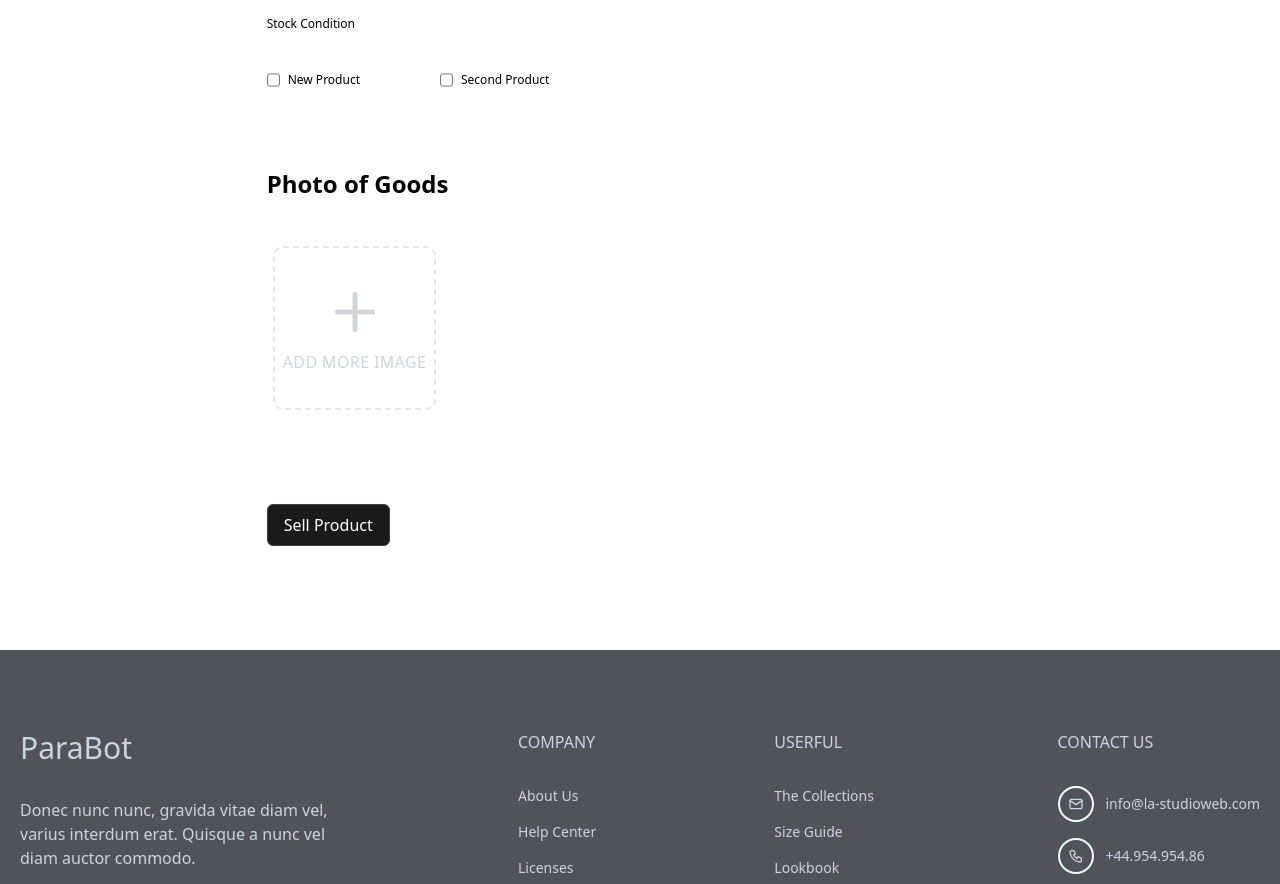
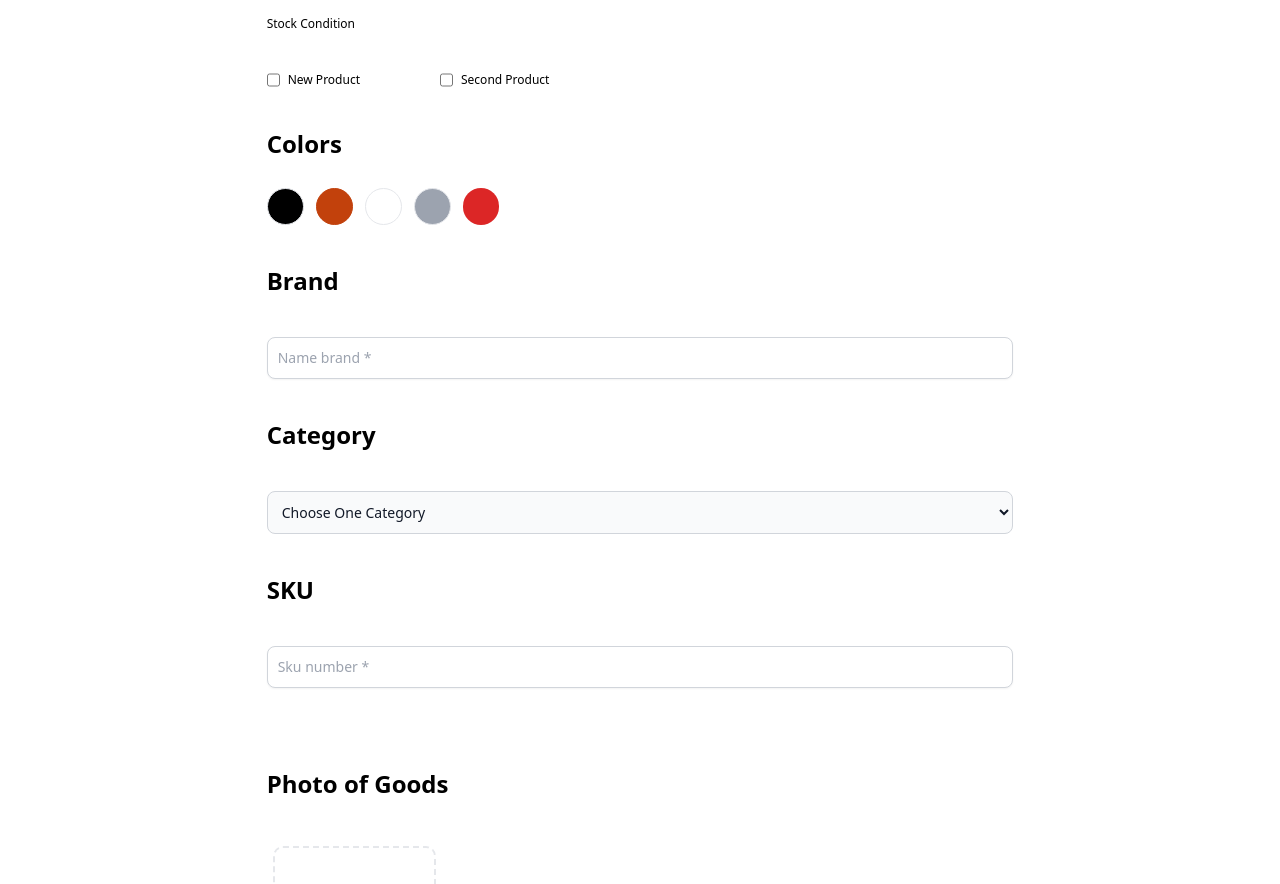
Before and after one commit to bimaap/fw9-parabot-frontend, a Next.js app: page /profile/add-product in a window 1280 px wide. Shown: the part 1120-2004 px from the top of the page. Built offline with nearby package versions, Linux system fonts and the light colour scheme.

Commit message:
fix: update add product pages

```diff
--- a/pages/profile/add-product/index.js
+++ b/pages/profile/add-product/index.js
@@ -1,7 +1,7 @@
 import { Formik, useFormik  } from 'formik';
 import Image from 'next/image';
 import React from 'react';
-import { FiPlus, FiTrash2 } from 'react-icons/fi';
+import { FiCheck, FiPlus, FiTrash2 } from 'react-icons/fi';
 import Banner from '../../../components/Banner';
 import Footer from '../../../components/Footer';
 import Header from '../../../components/Header';
@@ -20,9 +20,10 @@ const productSchema = Yup.object().shape({
     descProduct: Yup.string().required('Fields is requied.'),
     priceProduct: Yup.string().required('Fields is requied.'),
     stockProduct: Yup.string().required('Fields is requied.'),
+    brandProduct: Yup.string().required('Fields is requied.'),
 });
 
-const ProductForm = ({errors, handleSubmit, handleChange, image}) => {
+const ProductForm = ({errors, handleSubmit, handleChange, image, colorComponent}) => {
 
     const [moneyNumber, setMoneyNumber] = React.useState();
     return(
@@ -93,6 +94,53 @@ const ProductForm = ({errors, handleSubmit, handleChange, image}) => {
                                 </div>
                             </div>
                         </div>
+                        {colorComponent}
+                        <div className='flex flex-col gap-10'>
+                            <span className='text-black font-semibold text-2xl'>
+                                    Brand
+                            </span>
+                            <input
+                                type='text'
+                                name='brandProduct'
+                                className='shadow-sm bg-white border border-gray-300 text-gray-900 text-sm rounded-lg focus:ring-blue-500 focus:border-blue-500 block w-full p-2.5 dark:bg-gray-700 dark:border-gray-600 dark:placeholder-gray-400 dark:text-white dark:focus:ring-blue-500 dark:focus:border-blue-500 dark:shadow-sm-light'
+                                placeholder='Name brand *'
+
+                            />
+                            {errors.brandProduct ? <span className='text-red-600'>{errors.brandProduct}</span> : null}
+                        </div>
+                        <div className='flex flex-col gap-10'>
+                            <span className='text-black font-semibold text-2xl'>
+                                    Category
+                            </span>
+
+                            <select name='categoryId' className='bg-gray-50 border border-gray-300 text-gray-900 text-sm rounded-lg focus:ring-blue-500 focus:border-blue-500 block w-full p-2.5 dark:bg-gray-700 dark:border-gray-600 dark:placeholder-gray-400 dark:text-white dark:focus:ring-blue-500 dark:focus:border-blue-500'>
+                                <option selected>Choose One Category</option>
+                                <option value={'bed'}>Bed</option>
+                                <option value={'chair'}>Chair</option>
+                                <option value={'cupboard'}>Cupboard</option>
+                                <option value={'desk'}>Desk</option>
+                                <option value={'diningtable'}>Dining Table</option>
+                                <option value={'furniture'}>Furniture</option>
+                                <option value={'interior'}>Interior</option>
+                                <option value={'kitchen'}>Kitchen</option>
+                                <option value={'lamp'}>Lamp</option>
+                                <option value={'modern'}>Modern</option>
+                            </select>
+                            {errors.categoryId ? <span className='text-red-600'>{errors.categoryId}</span> : null}
+                        </div>
+                        <div className='flex flex-col gap-10'>
+                            <span className='text-black font-semibold text-2xl'>
+                                    SKU
+                            </span>
+                            <input
+                                type='text'
+                                name='skuNumber'
+                                className='shadow-sm bg-white border border-gray-300 text-gray-900 text-sm rounded-lg focus:ring-blue-500 focus:border-blue-500 block w-full p-2.5 dark:bg-gray-700 dark:border-gray-600 dark:placeholder-gray-400 dark:text-white dark:focus:ring-blue-500 dark:focus:border-blue-500 dark:shadow-sm-light'
+                                placeholder='Sku number *'
+
+                            />
+                            {errors.skuNumber ? <span className='text-red-600'>{errors.skuNumber}</span> : null}
+                        </div>
                     </div>
                     <div className='flex flex-col gap-10'>
                         <span className='text-black font-semibold text-2xl'>
@@ -124,9 +172,32 @@ function AddNewProduct() {
     const menuTab = ['Profile', 'My Product', 'Selling Product', 'My Order'];
     const linkTo = ['/profile/seller', '/profile/my-product', '/profile/add-product', '#'];
     const indexTab = 2;
+    const [isChecked, setIsChecked] = React.useState(0);
 
     const onSubmitProduct = (val, e) => {
-        // console.log(val);
+        let colorProduct;
+        switch (isChecked) {
+        case 1:
+            colorProduct='black';
+            break;
+        case 2:
+            colorProduct='brown';
+            break;
+        case 3:
+            colorProduct='white';
+            break;
+        case 4:
+            colorProduct='silver';
+            break;
+        case 5:
+            colorProduct='red';
+            break;
+        default:
+            colorProduct='';
+            break;
+        }
+        const data = {...val, images: arrImg, color: colorProduct};
+        console.log(data);
         // console.log(imgFile);
     };
     const deleteImg = (i)=>{
@@ -164,7 +235,7 @@ function AddNewProduct() {
                 </div>
             </div>
             <section>
-                <Formik onSubmit={onSubmitProduct} validationSchema={productSchema} initialValues={{nameProduct: '', descProduct: '', priceProduct: '', stockProduct: '', newProduct: false, secondProduct: false, imgProduct: null}}>
+                <Formik onSubmit={onSubmitProduct} initialValues={{nameProduct: '', descProduct: '', priceProduct: '', stockProduct: '', newProduct: false, secondProduct: false, imgProduct: null, brandProduct: '', categoryId: '', skuNumber: ''}}>
                     {(props)=><ProductForm {...props} image={
                         <div className='flex gap-3'>
                             {imgArr.map((e,i)=>{
@@ -217,7 +288,33 @@ function AddNewProduct() {
                                 {arrImg.length > 2 ? <span className='text-red-700'>Maximum uploud images</span> : null}
                             </div>
                         </div>
-                    } />}
+                    }
+                    colorComponent={
+                        <>
+                            <div>
+                                <span className='text-2xl font-semibold'>Colors</span>
+
+                                <div className='flex gap-3 mt-7'>
+                                    <div onClick={()=>setIsChecked(1)} className={`bg-black rounded-full border cursor-pointer ${isChecked != 1 ? 'p-[1.1rem]' : 'p-[0.8rem]'}`}>
+                                        {isChecked == 1? <FiCheck size={10} className='text-white'/> : null}
+                                    </div>
+                                    <div onClick={()=>setIsChecked(2)} className={`bg-orange-700 border border-orange-700 rounded-full cursor-pointer ${isChecked != 2 ? 'p-[1.1rem]' : 'p-[0.8rem]'}`}>
+                                        {isChecked == 2? <FiCheck size={10} className='text-white'/> : null}
+                                    </div>
+                                    <div onClick={()=>setIsChecked(3)} className={`bg-white border rounded-full cursor-pointer ${isChecked != 3 ? 'p-[1.1rem]' : 'p-[0.8rem]'}`}>
+                                        {isChecked == 3? <FiCheck size={10} className='text-black'/> : null}
+                                    </div>
+                                    <div onClick={()=>setIsChecked(4)} className={`bg-gray-400 border rounded-full cursor-pointer ${isChecked != 4 ? 'p-[1.1rem]' : 'p-[0.8rem]'}`}>
+                                        {isChecked == 4? <FiCheck size={10} className='text-black'/> : null}
+                                    </div>
+                                    <div onClick={()=>setIsChecked(5)} className={`bg-red-600 rounded-full cursor-pointer ${isChecked != 5 ? 'p-[1.1rem]' : 'p-[0.8rem]'}`}>
+                                        {isChecked == 5? <FiCheck size={10} className='text-white'/> : null}
+                                    </div>
+                                </div>
+                            </div>
+                        </>
+                    }
+                    />}
                 </Formik>
             </section>
             <Footer />
```
Also changed, not shown: helpers/http3.js (added, +14 -0 lines).
